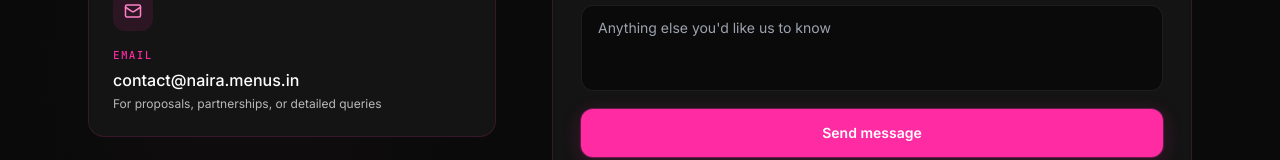
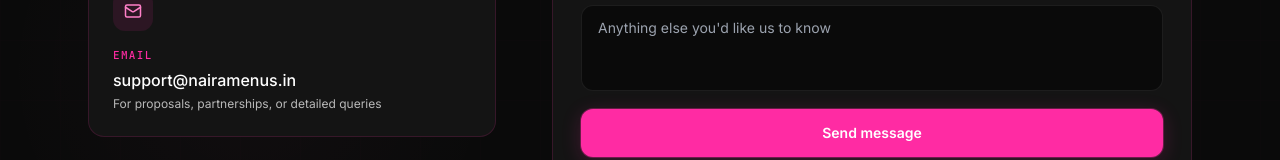
Before and after one commit to AryanSrivastava673/naira-web, a Next.js app: page /contact in a window 1280 px wide. Shown: the part 740-900 px from the top of the page. Built offline with nearby package versions, Linux system fonts and the light colour scheme; no server answers.

Commit message:
email change

```diff
--- a/src/components/ContactPage.tsx
+++ b/src/components/ContactPage.tsx
@@ -176,10 +176,10 @@ export default function ContactPage() {
                 Email
               </div>
               <a
-                href="mailto:contact@naira.menus.in"
+                href="mailto:support@nairamenus.in"
                 className="text-base font-medium text-naira-text hover:text-naira-gold transition-colors"
               >
-                contact@naira.menus.in
+                support@nairamenus.in
               </a>
               <p className="text-xs text-naira-text-muted mt-1">
                 For proposals, partnerships, or detailed queries
--- a/src/components/tap/TapCTA.tsx
+++ b/src/components/tap/TapCTA.tsx
@@ -40,7 +40,7 @@ export default function TapCTA() {
 
           <div className="flex flex-wrap justify-center gap-4 relative">
             <a
-              href="mailto:hello@nairamenus.in"
+              href="mailto:support@nairamenus.in"
               className="relative overflow-hidden flex items-center gap-2 px-8 py-3.5 rounded-full text-sm font-semibold group"
               style={{
                 background:
```
